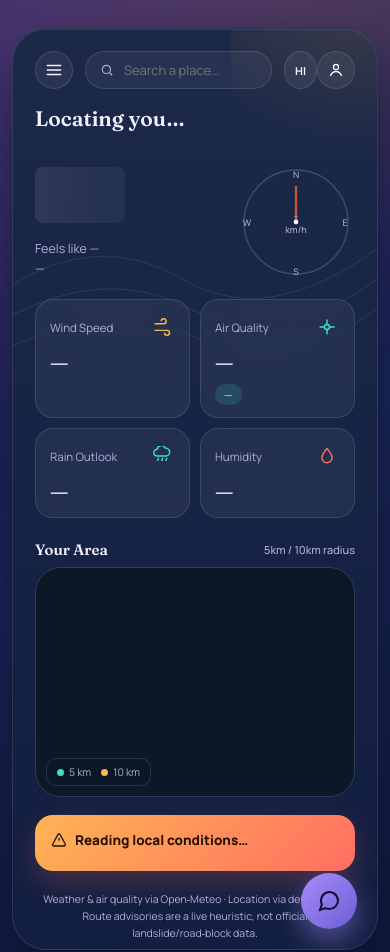
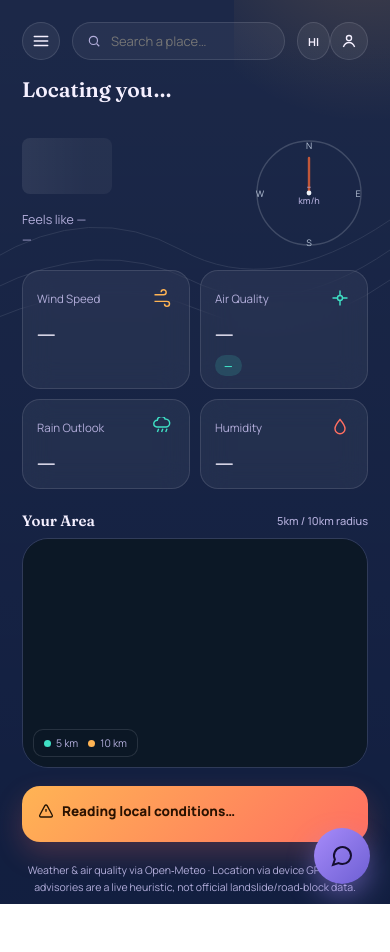
Before and after one commit to harviesharma05-tech/MAUSAM, a plain HTML site: page index.html in a window 390 px wide. Shown: the top 952 px of the page. After the commit the page ends 904 px from the top, so only its background shows below. Drawn offline with nearby package versions, Linux system fonts and the light colour scheme.

Commit message:
Enhance mobile responsiveness in index.html
Added responsive styles for mobile view and adjusted min-height.

```diff
--- a/index.html
+++ b/index.html
@@ -39,6 +39,7 @@
     font-family:'Manrope', sans-serif;
     color:var(--mist);
     min-height:100vh;
+    min-height:100dvh;
     display:flex;
     justify-content:center;
     padding: 28px 12px 60px;
@@ -53,6 +54,17 @@
     border: 1px solid rgba(255,255,255,0.10);
     overflow:hidden;
     position:relative;
+  }
+  @media (max-width: 480px){
+    body{ padding:0; }
+    .frame{
+      max-width:100%;
+      min-height:100vh;
+      min-height:100dvh;
+      border-radius:0;
+      border:none;
+      box-shadow:none;
+    }
   }
   .frame::before{
     content:"";
```
